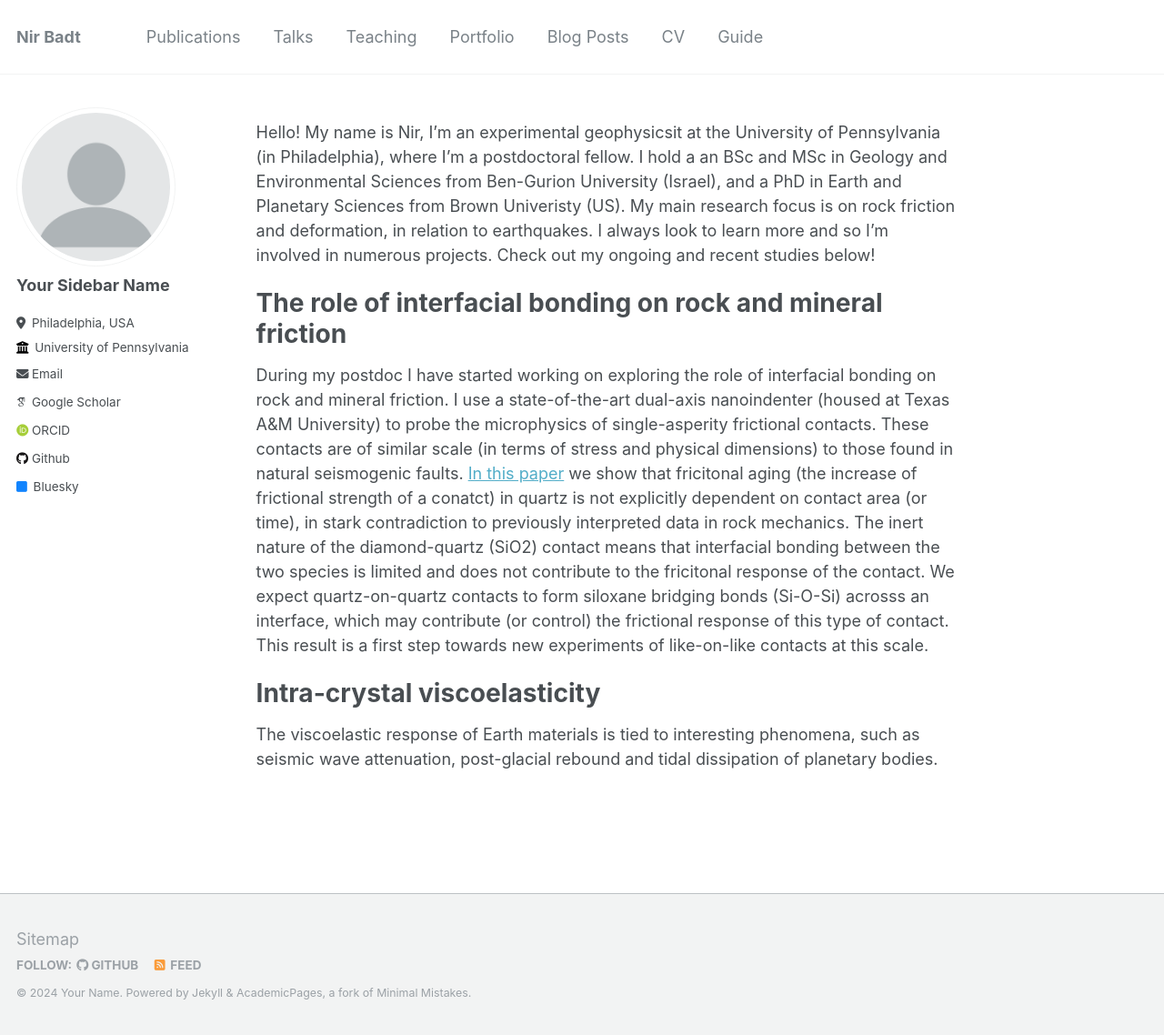
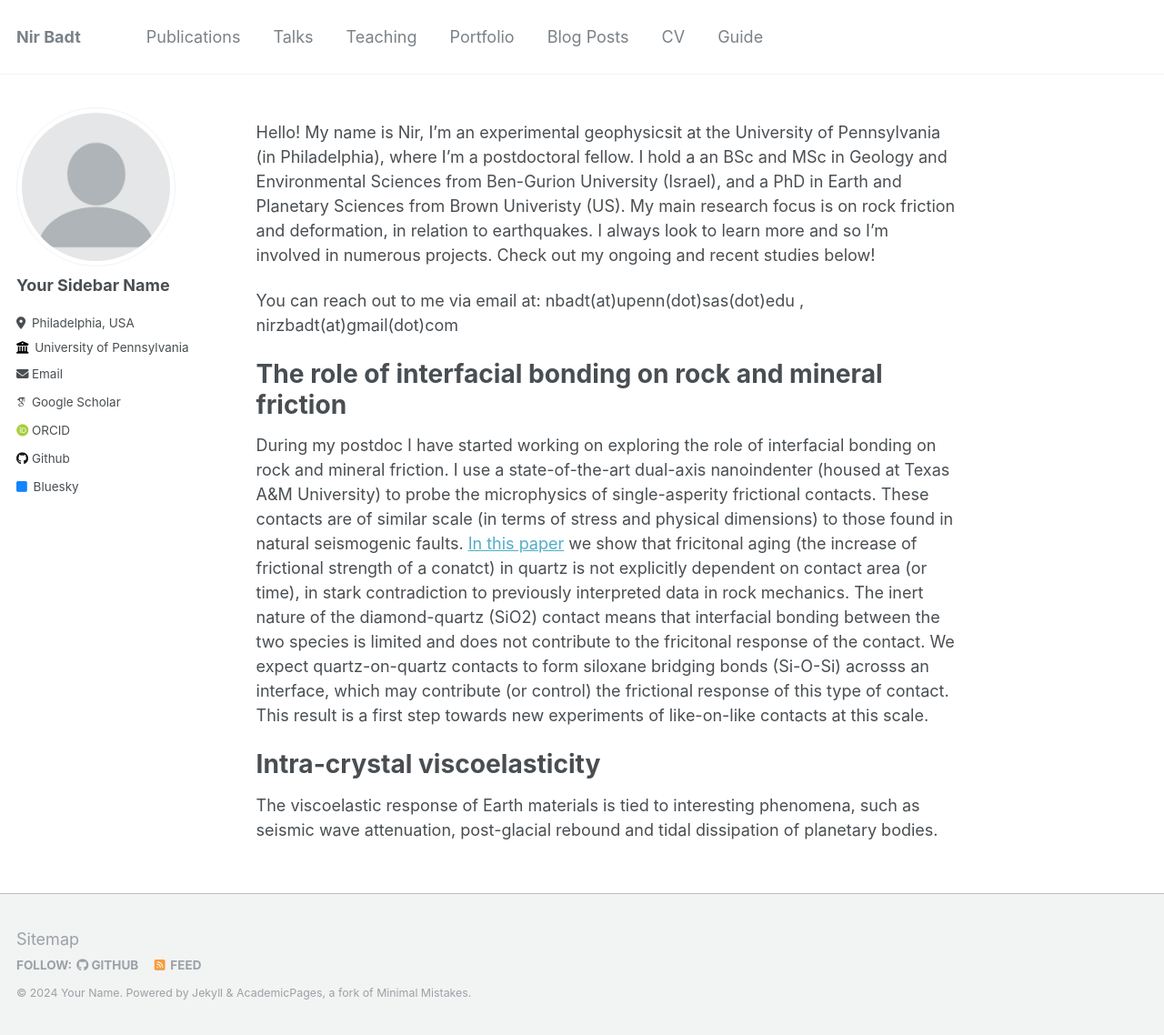
Before and after one commit to nzbadt/nir-website, a Jekyll site: the page built from _pages/about.md, in a window 1280 px wide and 1138 px high. Shown: the whole window at 91% size. Built offline with Jekyll 4.4.1, drawn with Linux system fonts in a browser that asks for light colours; some web fonts are replaced.

Commit message:
Update about.md

```diff
--- a/_pages/about.md
+++ b/_pages/about.md
@@ -9,6 +9,8 @@ redirect_from:
 
 Hello! My name is Nir, I'm an experimental geophysicsit at the University of Pennsylvania (in Philadelphia), where I'm a postdoctoral fellow. I hold a an BSc and MSc in Geology and Environmental Sciences from Ben-Gurion University (Israel), and a PhD in Earth and Planetary Sciences from Brown Univeristy (US). My main research focus is on rock friction and deformation, in relation to earthquakes. I always look to learn more and so I'm involved in numerous projects. Check out my ongoing and recent studies below!
 
+You can reach out to me via email at: nbadt(at)upenn(dot)sas(dot)edu  ,  nirzbadt(at)gmail(dot)com
+
 The role of interfacial bonding on rock and mineral friction
 ======
 During my postdoc I have started working on exploring the role of interfacial bonding on rock and mineral friction. I use a state-of-the-art dual-axis nanoindenter (housed at Texas A&M University) to probe the microphysics of single-asperity frictional contacts. These contacts are of similar scale (in terms of stress and physical dimensions) to those found in natural seismogenic faults. [In this paper](https://agupubs.onlinelibrary.wiley.com/doi/full/10.1029/2023GL105471) we show that fricitonal aging (the increase of frictional strength of a conatct) in quartz is not explicitly dependent on contact area (or time), in stark contradiction to previously interpreted data in rock mechanics. The inert nature of the diamond-quartz (SiO2) contact means that interfacial bonding between the two species is limited and does not contribute to the fricitonal response of the contact. We expect quartz-on-quartz contacts to form siloxane bridging bonds (Si-O-Si) acrosss an interface, which may contribute (or control) the frictional response of this type of contact. This result is a first step towards new experiments of like-on-like contacts at this scale.
```
